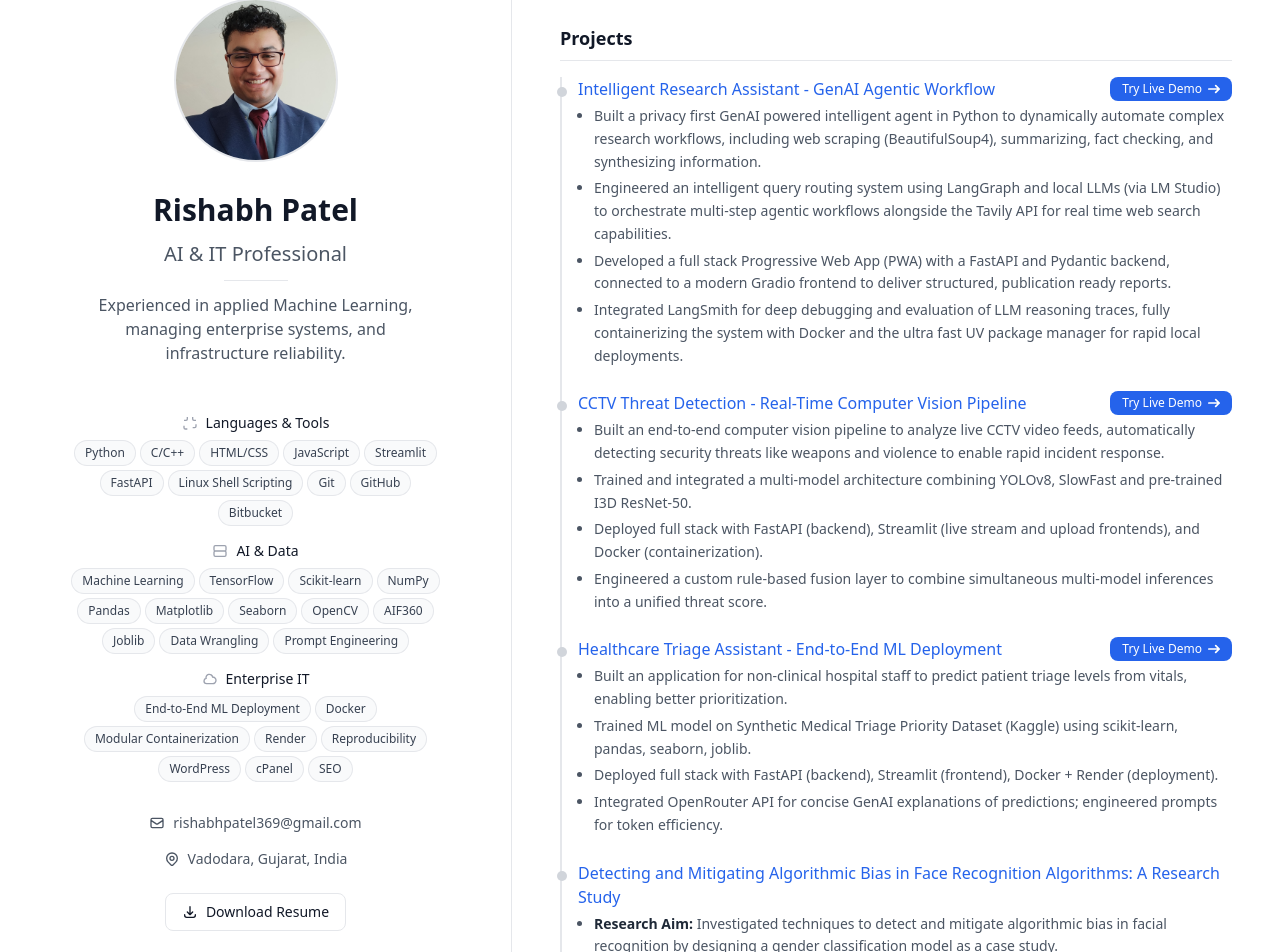
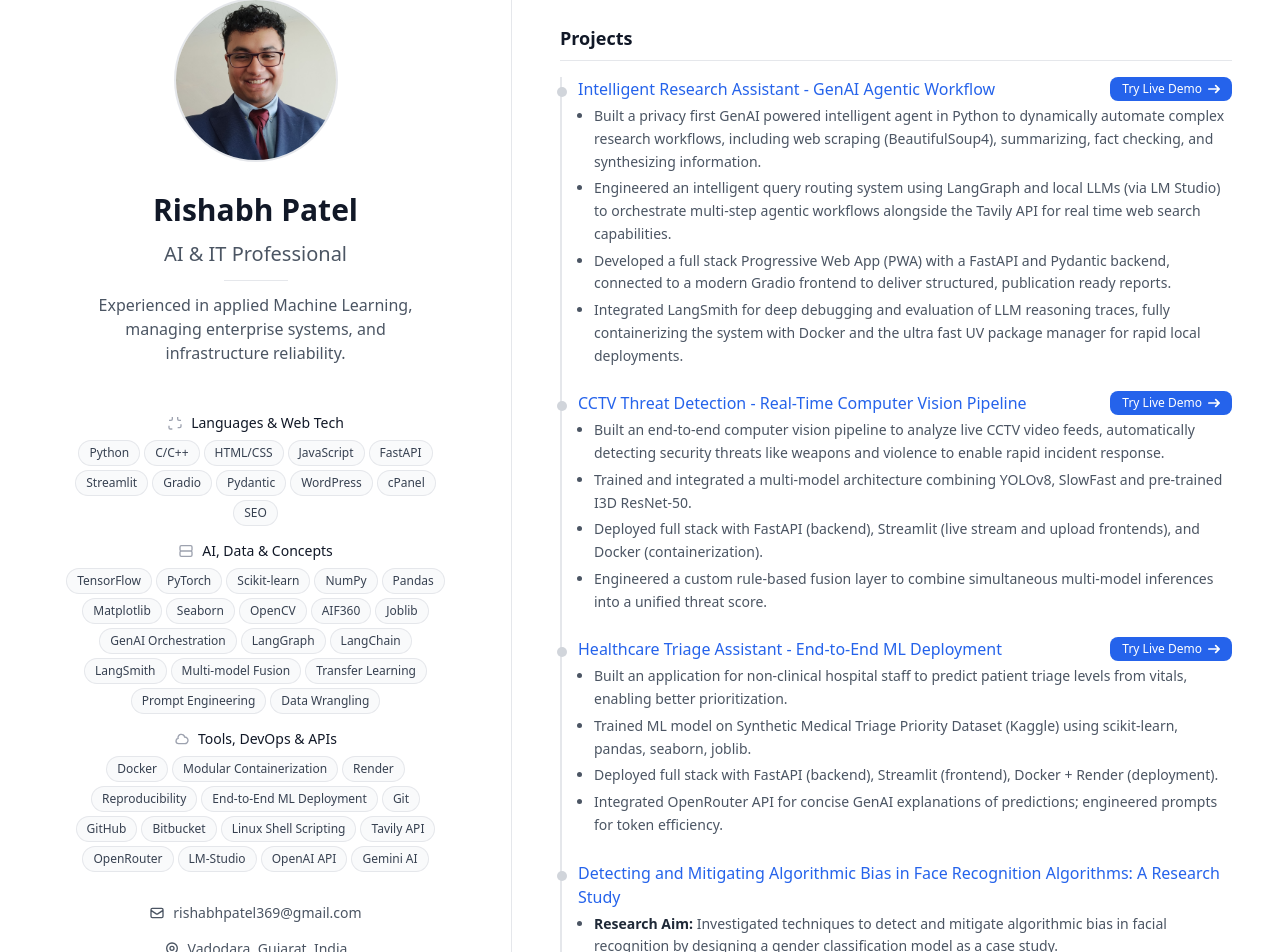
Before and after one commit to rishabhpatel9/Portfolio, a Next.js app in the folder minimalist-portfolio-template/: page / in a window 1280 px wide. Shown: the top 952 px of the page. Built offline with nearby package versions, Linux system fonts and the light colour scheme.

Commit message:
updated resume and portfolio website skills section

```diff
--- a/minimalist-portfolio-template/app/components/SkillsSection.tsx
+++ b/minimalist-portfolio-template/app/components/SkillsSection.tsx
@@ -1,19 +1,19 @@
 const SkillsSection = () => {
 	const skills = [
 		{
-			category: 'Languages & Tools',
+			category: 'Languages & Web Tech',
 			items: [
 				'Python',
 				'C/C++',
 				'HTML/CSS',
 				'JavaScript',
+				'FastAPI',
 				'Streamlit',
-				'FastAPI',
-				'Linux Shell Scripting',
-				'Git',
-				'GitHub',
-				'Bitbucket',
-
+				'Gradio',
+				'Pydantic',
+				'WordPress',
+				'cPanel',
+				'SEO'
 			],
 			icon: (
 				<svg className="w-4 h-4" viewBox="0 0 24 24" fill="none" stroke="#9DA2AF" strokeWidth="2">
@@ -22,10 +22,10 @@ const SkillsSection = () => {
 			),
 		},
 		{
-			category: 'AI & Data',
+			category: 'AI, Data & Concepts',
 			items: [
-				'Machine Learning',
 				'TensorFlow',
+				'PyTorch',
 				'Scikit-learn',
 				'NumPy',
 				'Pandas',
@@ -34,8 +34,14 @@ const SkillsSection = () => {
 				'OpenCV',
 				'AIF360',
 				'Joblib',
-				'Data Wrangling',
+				'GenAI Orchestration',
+				'LangGraph',
+				'LangChain',
+				'LangSmith',
+				'Multi-model Fusion',
+				'Transfer Learning',
 				'Prompt Engineering',
+				'Data Wrangling'
 			],
 			icon: (
 				<svg className="w-4 h-4" viewBox="0 0 24 24" fill="none" stroke="#9DA2AF" strokeWidth="2">
@@ -44,16 +50,22 @@ const SkillsSection = () => {
 			),
 		},
 		{
-			category: 'Enterprise IT',
+			category: 'Tools, DevOps & APIs',
 			items: [
-				'End-to-End ML Deployment',
 				'Docker',
 				'Modular Containerization',
 				'Render',
 				'Reproducibility',
-				'WordPress',
-				'cPanel',
-				'SEO',
+				'End-to-End ML Deployment',
+				'Git',
+				'GitHub',
+				'Bitbucket',
+				'Linux Shell Scripting',
+				'Tavily API',
+				'OpenRouter',
+				'LM-Studio',
+				'OpenAI API',
+				'Gemini AI'
 			],
 			icon: (
 				<svg className="w-4 h-4" viewBox="0 0 24 24" fill="none" stroke="#9DA2AF" strokeWidth="2">
```
Also changed, not shown: 1 other file (tests, documents, lock files or other folders).
